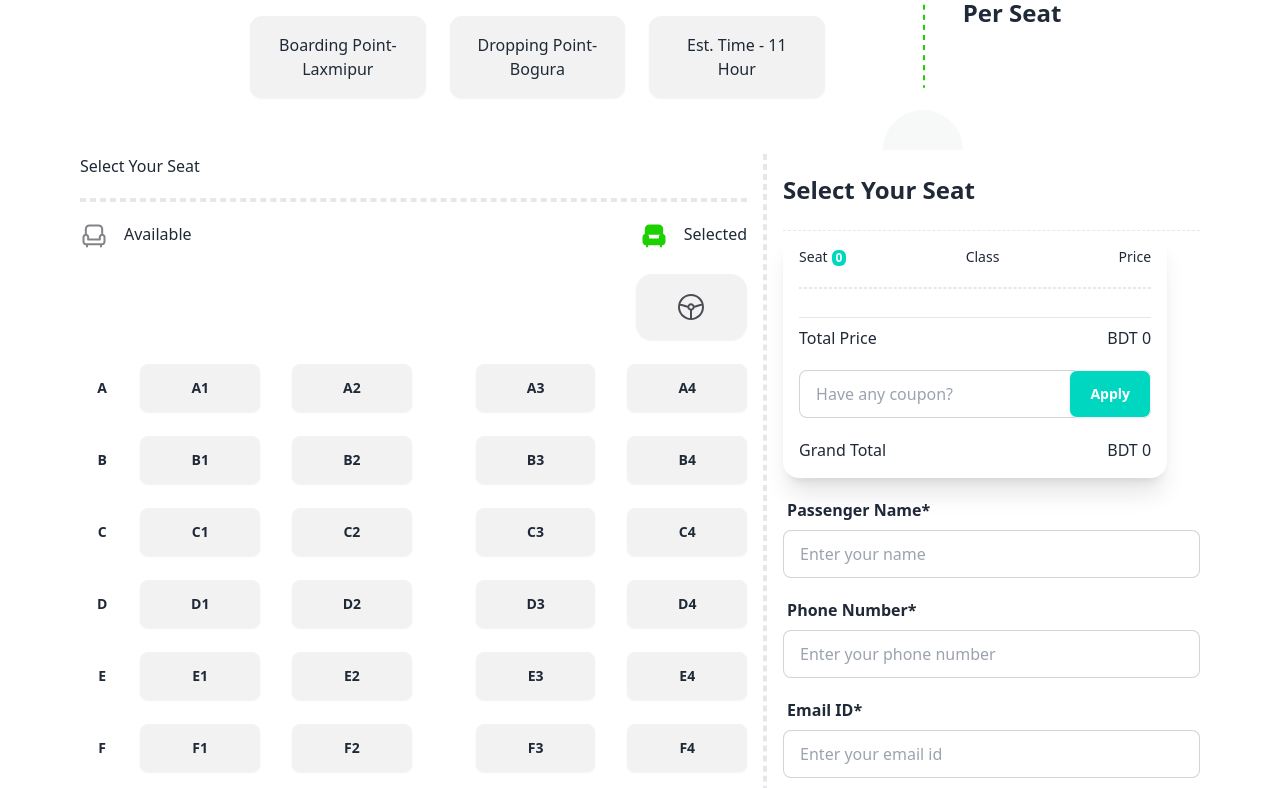
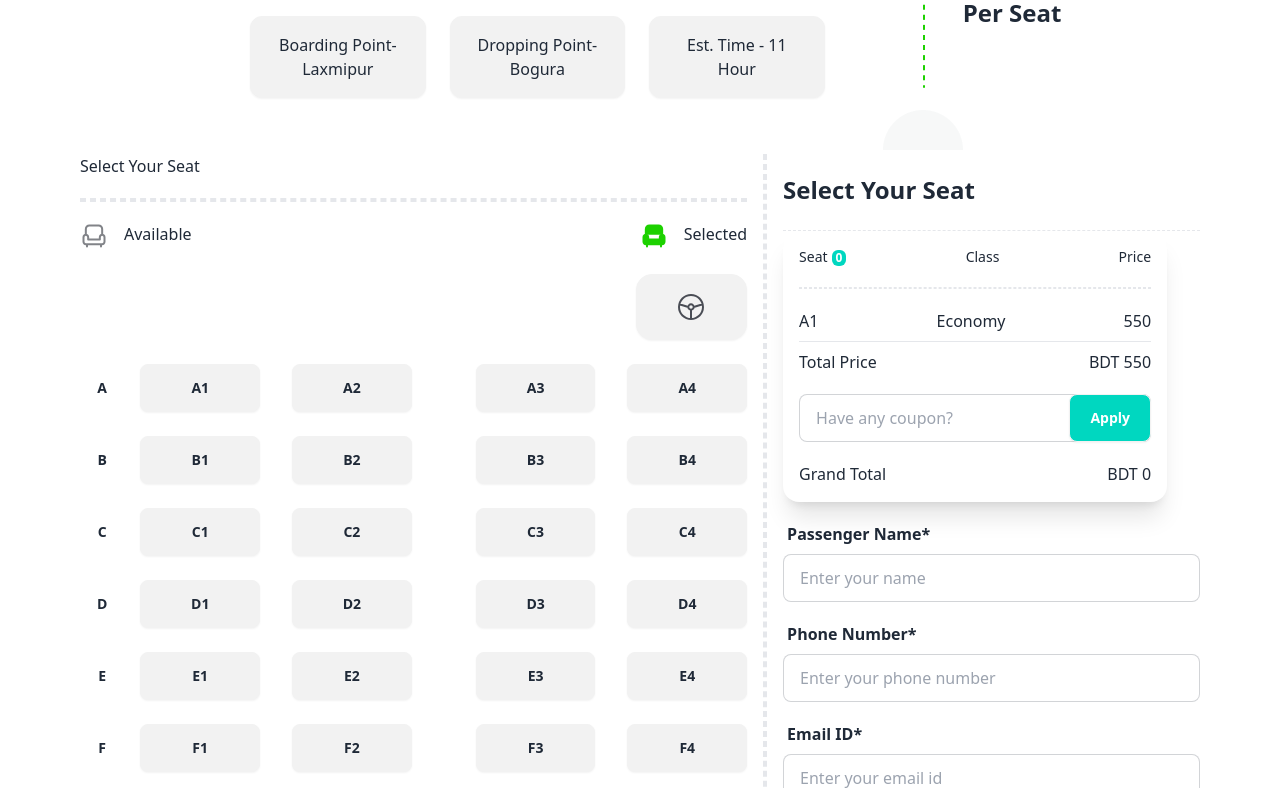
Before and after one commit to fardinariful/Ticket_sell, a plain HTML site: page index.html in a window 1280 px wide. Both pictures are taken after a click on the button "A1". Shown: the part 1537-2325 px from the top of the page. Drawn offline with nearby package versions, Linux system fonts and the light colour scheme.

Commit message:
js function added

```diff
--- a/scripts/app.js
+++ b/scripts/app.js
@@ -4,11 +4,44 @@ const ticketClass = "Economy";
 
 
 const allbtn=document.getElementsByClassName("add-btn");
-console.log(allbtn);
+
 
 
 for(const btn of allbtn){
     btn.addEventListener("click",function(event){
-        console.log(event.target.innerText);
+        const seatname=event.target.innerText;
+
+
+        const add_info=document.getElementById("show-info");
+        const div= document.createElement("div");
+        div.classList.add("flex","justify-between","w-full");
+
+        const p1=document.createElement("div");
+        const p2=document.createElement("div");
+        const p3=document.createElement("div");
+
+        p1.innerText=seatname;
+        p2.innerText=ticketClass;
+        p3.innerText=seatPrice;
+
+        div.appendChild(p1);
+        div.appendChild(p2);
+        div.appendChild(p3);
+
+        add_info.appendChild(div);
+
+        updatedtotalcost(seatPrice);
+
     })
+
+
 }
+
+function updatedtotalcost(value){
+
+    const total_cost=document.getElementById("total-price");
+    const sum=parseInt(total_cost.innerText)+value;
+    total_cost.innerText=sum;
+
+
+}
```
Also changed, not shown: index.html (+5 -1 lines).
